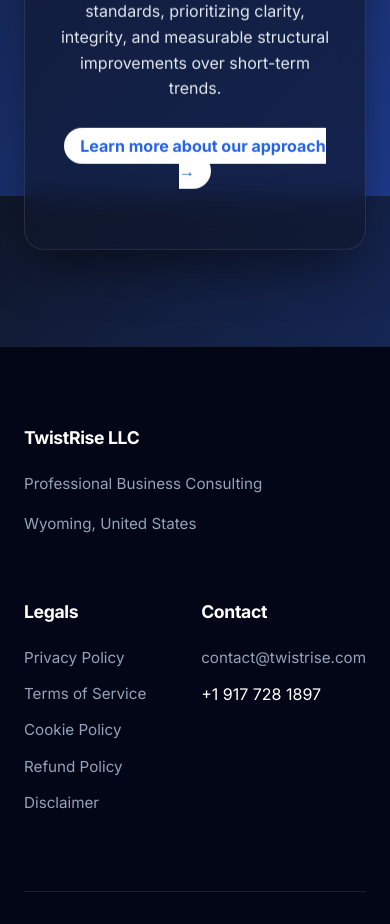
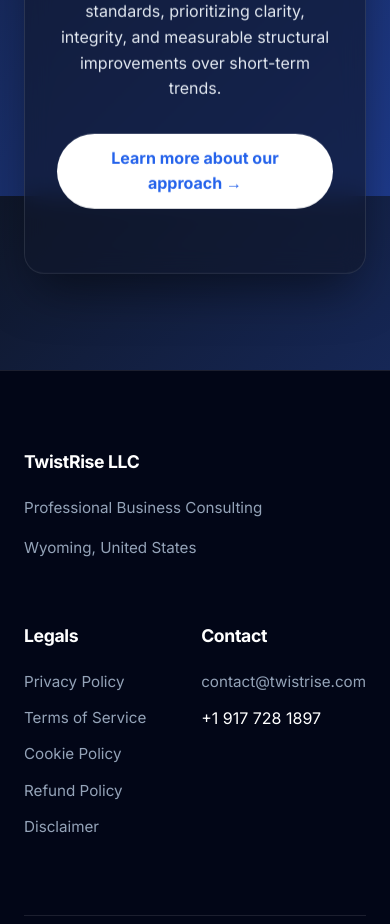
Before and after one commit to flidinnee-hub/twistrise.com, a Next.js app: page / in a window 390 px wide. Shown: the part 3180-4104 px from the top of the page. Built offline with nearby package versions, Linux system fonts and the light colour scheme.

Commit message:
Fix: Resolve mobile display glitch on homepage CTA button

```diff
--- a/app/page.tsx
+++ b/app/page.tsx
@@ -64,7 +64,7 @@
             <p style={{ marginBottom: '2rem', color: '#E2E8F0' }}>
               We adhere to strict professional standards, prioritizing clarity, integrity, and measurable structural improvements over short-term trends.
             </p>
-            <Link href="/about" style={{ color: 'var(--accent)', fontWeight: 700, background: 'white', padding: '0.5rem 1rem', borderRadius: '99px' }}>
+            <Link href="/about" style={{ display: 'inline-block', color: 'var(--accent)', fontWeight: 700, background: 'white', padding: '0.75rem 1.5rem', borderRadius: '99px', textDecoration: 'none', maxWidth: '100%', wordWrap: 'break-word' }}>
               Learn more about our approach &rarr;
             </Link>
           </div>
```
